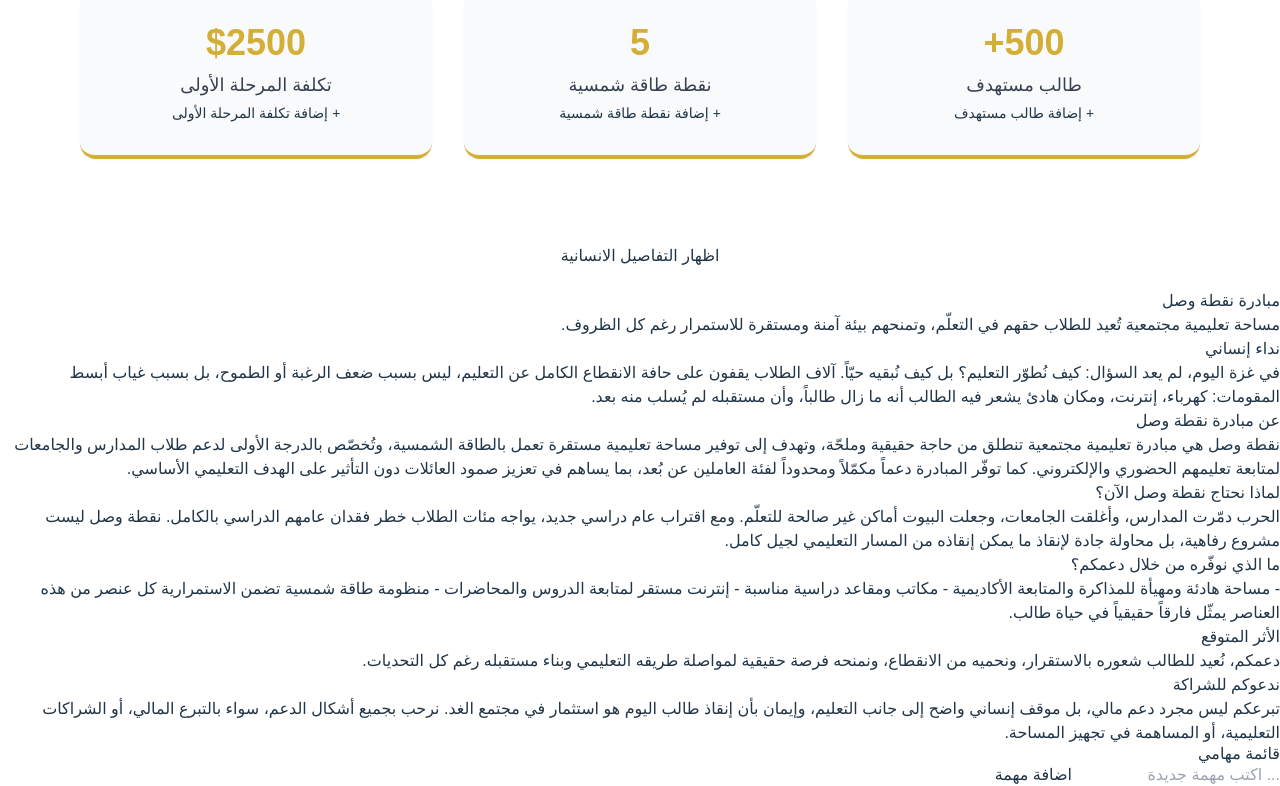
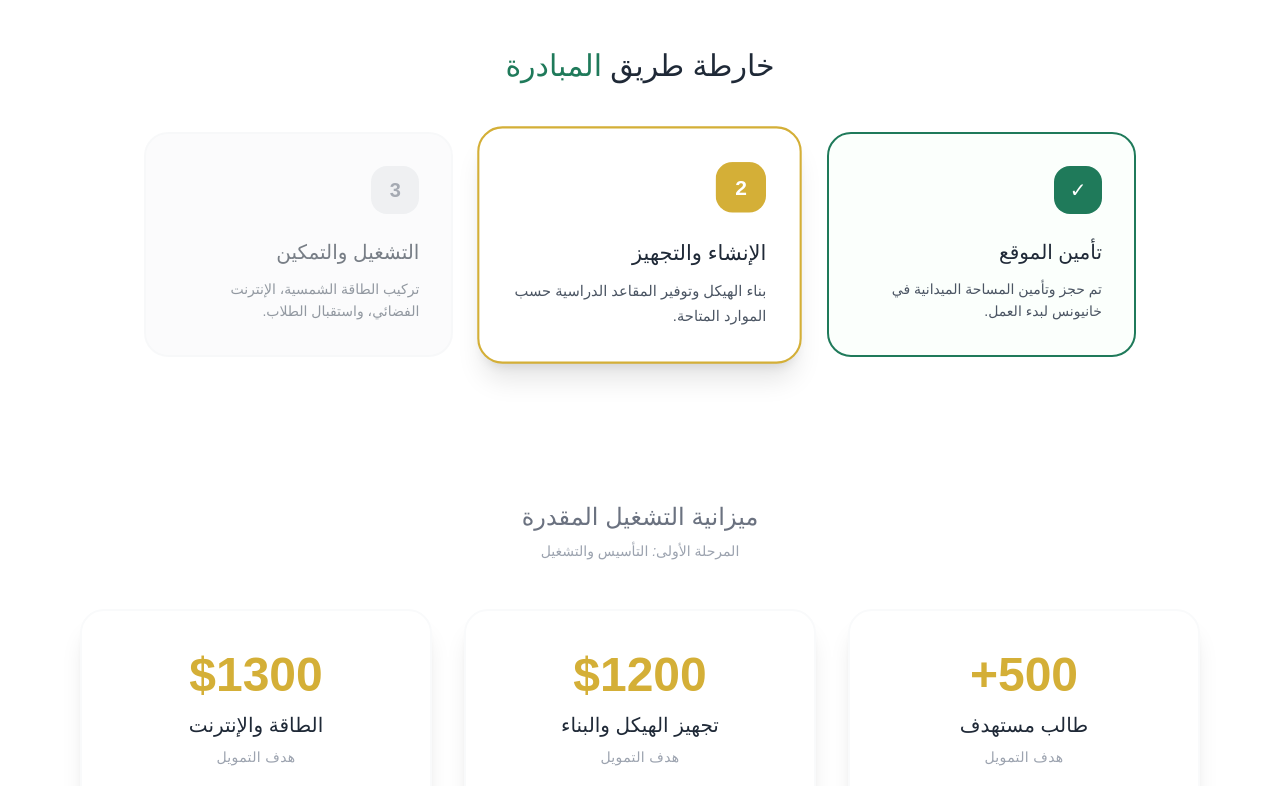
Before and after one commit to MahmoudNof/React-Noqtat-Wasl-Landing, a React (Vite) app: page / in a window 1280 px wide. Shown: the part 1280-2066 px from the top of the page. Built offline with nearby package versions, Linux system fonts and the light colour scheme.

Commit message:
Roadmap and some تعديلات

```diff
--- a/src/App.jsx
+++ b/src/App.jsx
@@ -1,8 +1,9 @@
 import { useState } from "react";
 import "./App.css";
 // استيراد الصور
-import { galleryData } from "./data";
-import { impactStats } from "./data"
+import { galleryData, roadMapSteps } from "./data";
+import { impactStats } from "./data";
+
 // استيراد المكونات
 import Navbar from "./Component/Navbar";
 import Hero from "./Component/Hero";
@@ -13,6 +14,7 @@ import TaskSystem from "./Component/TaskSystem";
 import About from "./Component/About";
 import HumanDetail from "./Component/HumanDetail";
 import sections from "./data";
+import Roadmap from "./Component/Roadmap";
 
 function App() {
   const [tasks, setTasks] = useState(["تعلم اساسيات رياكت"]);
@@ -35,19 +37,22 @@ function App() {
       <div id="gallery">
         <ImageSlider photos = {galleryData} />
       </div>
+      <div>
+        <Roadmap steps={roadMapSteps}/>
+      </div>
       <div id="impact">
         <Impact stats={impactStats} />
       </div>
       {/* <div id="impact">
         <ImpactCounters />
       </div> */}
-      <div id="humanDetail">
+      {/* <div id="humanDetail">
         <HumanDetail />
-      </div>
+      </div> */}
       {sections.map((sec, index) => (
         <About key={index} aboutTitle={sec.title} aboutContent={sec.content} />
       ))}
-      <div id="taskSystem">
+      {/* <div id="taskSystem">
         <TaskSystem
           tasks={tasks}
           inputValue={inputValue}
@@ -55,7 +60,7 @@ function App() {
           addTask={addTask}
           deleteTask={deleteTask}
         />
-      </div>
+      </div> */}
     </div>
   );
 }
--- a/src/Component/Hero.jsx
+++ b/src/Component/Hero.jsx
@@ -1,26 +1,31 @@
-import React from 'react'
+import React from "react";
 
 const Hero = () => {
   return (
-    <section className='pt-32 pb-16 bg-gradient-to-b from-green-50 to-white px-4'>
+    <section className="pt-32 pb-16 bg-gradient-to-b from-green-50 to-white px-4">
       <div className="max-w-6xl mx-auto text-center">
         <h1 className="text4xl md:text-6xl font-extrabold text-gray-800 mb-6 leading-tight">
-                من قلب الركام .. نصنع <span className="text-[#1f7a5a]">نقطة وصل</span> للتعليم
+          من قلب الركام .. نصنع <span className="text-[#1f7a5a]">نقطة وصل</span>{" "}
+          للتعليم
         </h1>
+        <h3 className="text-xl md:text-2xl text-[#D4AF37] font-bold mb-6">
+          المكان جاهز.. وبدعمكم يبدأ التعليم
+        </h3>
         <p className="text-lg mb:text-xl text-gray-600 max-w-2xl mx-auto mb-10 leading-relaxed">
-                نحول المساحات المدمرة في خانيونس إلى مراكز تعليمية مزودة بالطاقة الشمسية والإنترنت، لنعيد ربط طلابنا بمستقبلهم.
+          نحول المساحات المدمرة في خانيونس إلى مراكز تعليمية مزودة بالطاقة
+          الشمسية والإنترنت، لنعيد ربط طلابنا بمستقبلهم.
         </p>
         <div className="flex flex-col sm:flex-row items-center justify-center gap-4">
           <button className="w-full sm:w-auto bg-[#1f7a5a] text-white px-8 py-4 rounded-xl font-bold text-lg hover:bg-[#165a42] transition-all shadow-lg hover:shadow-xl">
             تبرع للمساحة المدمرة الآن
           </button>
-                <button className='w-full sm:w-auto border-2 border-[#1f7a5a] text-[#1f7a5a] px-8 py-4 rounded-xl font-bold text-lg hover:bg-green-50 transition-all '>
+          <button className="w-full sm:w-auto border-2 border-[#1f7a5a] text-[#1f7a5a] px-8 py-4 rounded-xl font-bold text-lg hover:bg-green-50 transition-all ">
             شاهد اثرنا الميداني
           </button>
         </div>
       </div>
     </section>
-  )
-}
+  );
+};
 
-export default Hero
+export default Hero;
--- a/src/Component/Impact.jsx
+++ b/src/Component/Impact.jsx
@@ -1,21 +1,55 @@
 import React from "react";
 
-const Impact = ({stats}) => {
-    return(
-        <section className="py-16 bg-white">
+const Impact = ({ stats }) => {
+    // طبقة حماية للتأكد من أن البيانات وصلت
+    if (!stats) return null;
+
+    return (
+        <section className="py-20 bg-white">
             <div className="max-w-6xl mx-auto px-4">
+                <div className="text-center mb-12">
+                    <h2 className="text-2xl font-bold text-gray-500 mb-2">ميزانية التشغيل المقدرة</h2>
+                    <p className="text-gray-400 text-sm italic">المرحلة الأولى: التأسيس والتشغيل</p>
+                </div>
+
                 <div className="grid grid-cols-1 md:grid-cols-3 gap-8 text-center">
                     {stats.map((stat) => (
-                        <div key={stat.id} className="p-8 rounded-2xl bg-gray-50 border-b-4 border-[#D4AF37] shadow-sm hover:shadow-md transition-shadow">
-                            <h3 className="text-4xl font-extrabold text-[#D4AF37] mb-2">{stat.value}</h3>
-                            <p className="text-gray-700 font-bold text-lg mb-1">{stat.label}</p>
-                            <p className="ext-gray-400 text-sm italic">+ إضافة {stat.label.replace('+', '')}</p>
+                        <div key={stat.id} className="p-10 rounded-3xl bg-white border-2 border-gray-50 hover:border-[#D4AF37] shadow-xl transition-all duration-300 group">
+                            {/* الرقم باللون الذهبي */}
+                            <h3 className="text-5xl font-black text-[#D4AF37] mb-3 group-hover:scale-110 transition-transform">
+                                {stat.value}
+                            </h3>
+                            <p className="text-gray-800 font-bold text-xl mb-2">{stat.label}</p>
+                            {/* تم تصحيح الخطأ المطبعي هنا */}
+                            <p className="text-gray-400 text-sm font-medium tracking-wide">هدف التمويل</p>
                         </div>
                     ))}
                 </div>
             </div>
         </section>
-    )
-}
+    );
+};
 
-export default Impact
+export default Impact;
+
+// import React from "react";
+
+// const Impact = ({stats}) => {
+//     return(
+//         <section className="py-16 bg-white">
+//             <div className="max-w-6xl mx-auto px-4">
+//                 <div className="grid grid-cols-1 md:grid-cols-3 gap-8 text-center">
+//                     {stats.map((stat) => (
+//                         <div key={stat.id} className="p-8 rounded-2xl bg-gray-50 border-b-4 border-[#D4AF37] shadow-sm hover:shadow-md transition-shadow">
+//                             <h3 className="text-4xl font-extrabold text-[#D4AF37] mb-2">{stat.value}</h3>
+//                             <p className="text-gray-700 font-bold text-lg mb-1">{stat.label}</p>
+//                             <p className="text-gray-400 text-sm italic">+ إضافة {stat.label.replace('+', '')}</p>
+//                         </div>
+//                     ))}
+//                 </div>
+//             </div>
+//         </section>
+//     )
+// }
+
+// export default Impact
--- /dev/null
+++ b/src/Component/Roadmap.jsx
@@ -0,0 +1,34 @@
+import React from 'react';
+
+const Roadmap = ({ steps }) => {
+  return (
+    <section className="py-16 bg-white border-t border-gray-100">
+      <div className="max-w-5xl mx-auto px-4">
+        <h2 className="text-3xl font-bold text-center text-gray-800 mb-12 font-cairo">
+          خارطة طريق <span className="text-[#1f7a5a]">المبادرة</span>
+        </h2>
+        <div className="grid grid-cols-1 md:grid-cols-3 gap-8">
+          {steps.map((step) => (
+            <div key={step.id} className={`p-8 rounded-3xl border-2 transition-all ${
+              step.status === 'done' ? 'border-[#1f7a5a] bg-green-50/30' :
+              step.status === 'active' ? 'border-[#D4AF37] shadow-xl scale-105 bg-white' :
+              'border-gray-100 bg-gray-50 opacity-60'
+            }`}>
+              <div className={`w-12 h-12 rounded-2xl flex items-center justify-center mb-6 text-xl font-bold ${
+                step.status === 'done' ? 'bg-[#1f7a5a] text-white' :
+                step.status === 'active' ? 'bg-[#D4AF37] text-white animate-pulse' :
+                'bg-gray-200 text-gray-500'
+              }`}>
+                {step.status === 'done' ? '✓' : step.id}
+              </div>
+              <h3 className="text-xl font-bold mb-3 text-gray-800">{step.title}</h3>
+              <p className="text-gray-600 leading-relaxed text-sm">{step.desc}</p>
+            </div>
+          ))}
+        </div>
+      </div>
+    </section>
+  );
+};
+
+export default Roadmap;
--- a/src/data.js
+++ b/src/data.js
@@ -13,11 +13,38 @@ export const galleryData = [
   { id: 5, url: img5, caption: 'نقطة وصل - الأمل المستمر' },
 ];
 
-// أضفنا هذا القسم ليكون جاهزاً للخطوة القادمة (الأهداف والذهب)
+// استبدل مصفوفة impactStats الحالية بهذا التعديل
 export const impactStats = [
   { id: 1, label: 'طالب مستهدف', value: '500+', icon: 'users' },
-  { id: 2, label: 'نقطة طاقة شمسية', value: '5', icon: 'sun' },
-  { id: 3, label: 'تكلفة المرحلة الأولى', value: '$2500', icon: 'dollar' },
+  { id: 2, label: 'تجهيز الهيكل والبناء', value: '$1200', icon: 'home' },
+  { id: 3, label: 'الطاقة والإنترنت', value: '$1300', icon: 'sun' },
+];
+// أضفنا هذا القسم ليكون جاهزاً للخطوة القادمة (الأهداف والذهب)
+// export const impactStats = [
+//   { id: 1, label: 'طالب مستهدف', value: '500+', icon: 'users' },
+//   { id: 2, label: 'نقطة طاقة شمسية', value: '5', icon: 'sun' },
+//   { id: 3, label: 'تكلفة المرحلة الأولى', value: '$2500', icon: 'dollar' },
+// ];
+
+export const roadMapSteps = [
+  {
+    id: 1,
+    title: "تأمين الموقع",
+    desc: "تم حجز وتأمين المساحة الميدانية في خانيونس لبدء العمل.",
+    status: "done"
+  },
+  {
+    id: 2,
+    title: "الإنشاء والتجهيز",
+    desc: "بناء الهيكل وتوفير المقاعد الدراسية حسب الموارد المتاحة.",
+    status: "active"
+  },
+  {
+    id: 3,
+    title: "التشغيل والتمكين",
+    desc: "تركيب الطاقة الشمسية، الإنترنت الفضائي، واستقبال الطلاب.",
+    status: "pending"
+  }
 ];
 
 const sections = [
```
Lines whose indentation alone changed are shown as unchanged.
